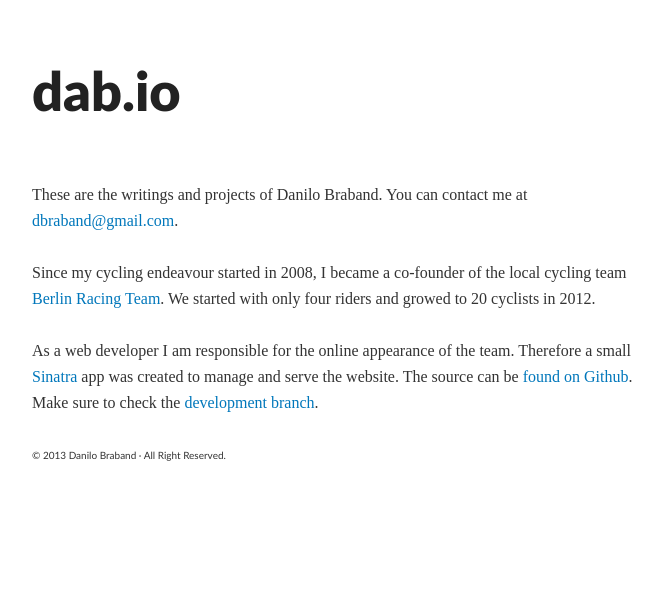
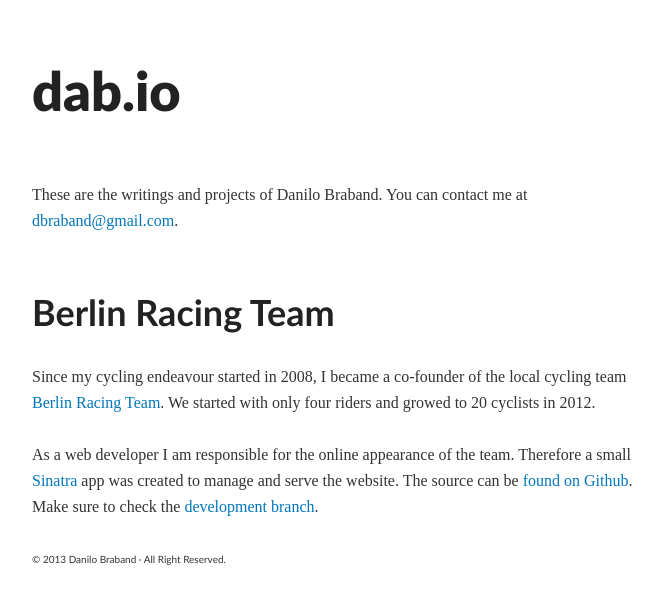
Before and after one commit to dabio/dabio, a Jekyll site: the page built from _posts/2013-01-14-berlinracingteam.md, in a window 1280 px wide. Shown: the top 604 px of the page, without its empty margins (288-951 px from the left). Built offline with Jekyll 4.4.1, drawn with Linux system fonts in a browser that asks for light colours; some web fonts are replaced; Markdown is read by kramdown in place of the engine named in the settings; comment, search, counter and statistics services are not loaded.

Commit message:
Some improvements
- remove the atom.xml link in the header
- add the title of the project to the site

```diff
--- a/_includes/head.html
+++ b/_includes/head.html
@@ -1,5 +1,5 @@
 <meta charset=utf-8>
 <title>{% if page.title %}{{ page.title }}{% else %}{{ site.title }}{% endif %}</title>
 <meta name=viewport content="width=device-width,initial-scale=1">
-<link rel=alternate type="application/atom+xml" title="Atom RSS Feed - {{ site.title }}" href="/feeds/atom.xml">
+<!--<link rel=alternate type="application/atom+xml" title="Atom RSS Feed - {{ site.title }}" href="/feeds/atom.xml">-->
 <link rel=stylesheet href="/css/site.css">
--- a/_layouts/project.html
+++ b/_layouts/project.html
@@ -8,4 +8,6 @@ body-class: page
 
 <p>These are the writings and projects of Danilo Braband. You can contact me at <a class="email">dbraband [at] gmail . com</a>.</p>
 
+<h2>{{ page.title }}</h2>
+
 {{ content }}
```
Also changed, not shown: other parts of _layouts/project.html (+1 -1 lines).
